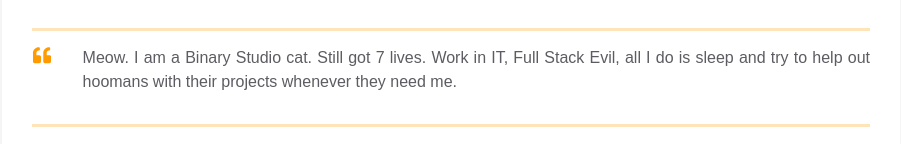
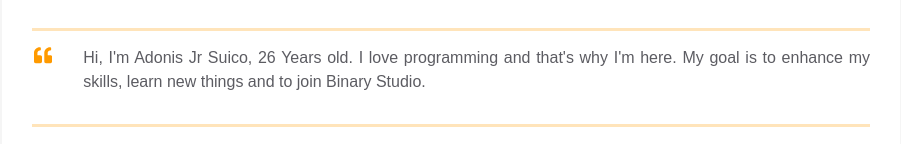
Before and after one commit to AdonisJr/homepage, a plain HTML site: page index.html in a window 1280 px wide. Shown: the part 304-448 px from the top of the page, without its empty margins (189-1090 px from the left). Drawn offline with Linux system fonts and the light colour scheme.

Commit message:
changed the intro content

```diff
--- a/index.html
+++ b/index.html
@@ -60,7 +60,7 @@
                         </path>
                       </svg>
                         </div>
-                        <p class="intro_text">Meow. I am a Binary Studio cat. Still got 7 lives. Work in IT, Full Stack Evil, all I do is sleep and try to help out hoomans with their projects whenever they need me.
+                        <p class="intro_text">Hi, I'm Adonis Jr Suico, 26 Years old. I love programming and that's why I'm here. My goal is to enhance my skills, learn new things and to join Binary Studio.
                         </p>
                     </div>
                 </div>
```
